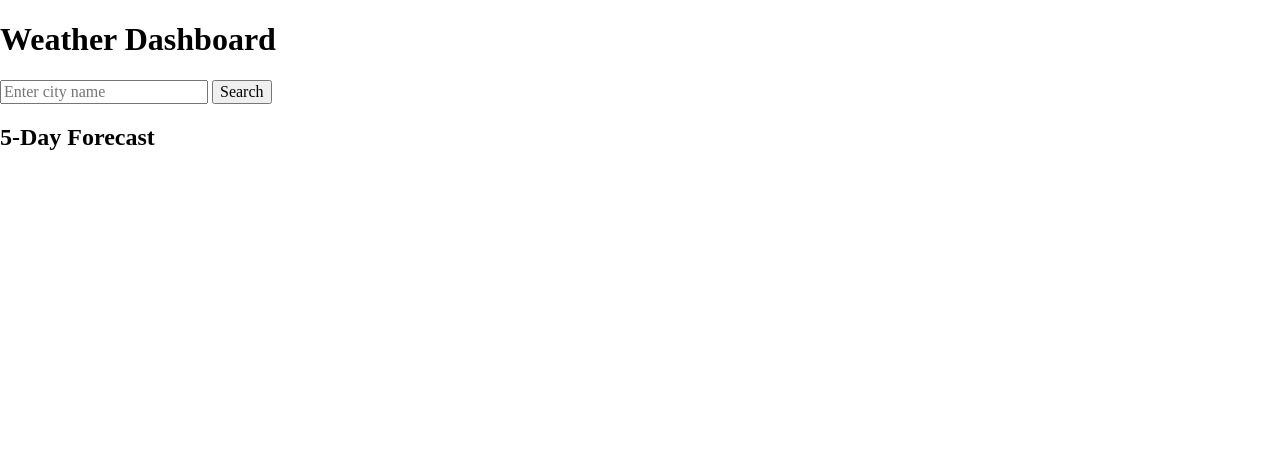
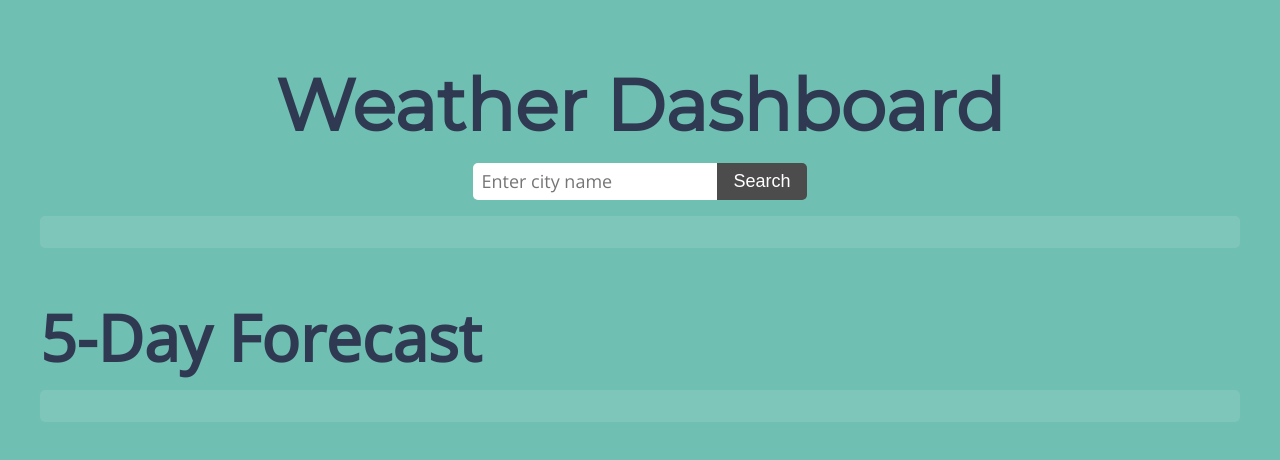
Before and after one commit to JoelCupeles/Weather-Forecast, a plain HTML site: page index.html in a window 1280 px wide. Drawn offline with nearby package versions, Linux system fonts and the light colour scheme.

Commit message:
styles for the weather webpage

```diff
--- a/index.css
+++ b/index.css
@@ -26,3 +26,87 @@
   }
 
   /* General Styles*/
+
+  body {
+  font-family: var(--primary-font);
+  background-color: var(--light-teal);
+  color: var(--font-color);
+}
+
+.container {
+  max-width: 1200px;
+  margin: 0 auto;
+  padding: 1rem;
+}
+
+h1 {
+  font-family: var(--tertiary-font);
+  font-size: var(--fs-h1);
+  margin-bottom: 1rem;
+}
+
+h2 {
+  font-size: var(--fs-h2);
+  margin-bottom: 1rem;
+}
+
+#search-form {
+  display: flex;
+  justify-content: center;
+  margin-bottom: 1rem;
+}
+
+#city-input {
+  font-family: var(--primary-font);
+  font-size: var(--fs-body);
+  padding: 0.5rem;
+  border: none;
+  border-radius: 5px 0 0 5px;
+  outline: none;
+}
+
+button[type="submit"] {
+  font-family: var(--secondary-font);
+  font-size: var(--fs-body);
+  padding: 0.5rem 1rem;
+  border: none;
+  border-radius: 0 5px 5px 0;
+  background-color: var(--dark-gray);
+  color: var(--white);
+  cursor: pointer;
+  transition: background-color 0.3s;
+}
+
+button[type="submit"]:hover {
+  background-color: var(--cool-gray);
+}
+
+#search-history {
+  margin-bottom: 1rem;
+}
+
+#current-weather,
+#forecast {
+  background-color: rgba(255, 255, 255, 0.1);
+  padding: 1rem;
+  border-radius: 5px;
+}
+
+#forecast {
+  display: grid;
+  grid-template-columns: repeat(auto-fit, minmax(150px, 1fr));
+  gap: 1rem;
+}
+
+.forecast-item {
+  text-align: center;
+  padding: 1rem;
+  background-color: rgba(255, 255, 255, 0.2);
+  border-radius: 5px;
+}
+
+@media (min-width: 800px) {
+  h1 {
+    text-align: center;
+  }
+}
```
